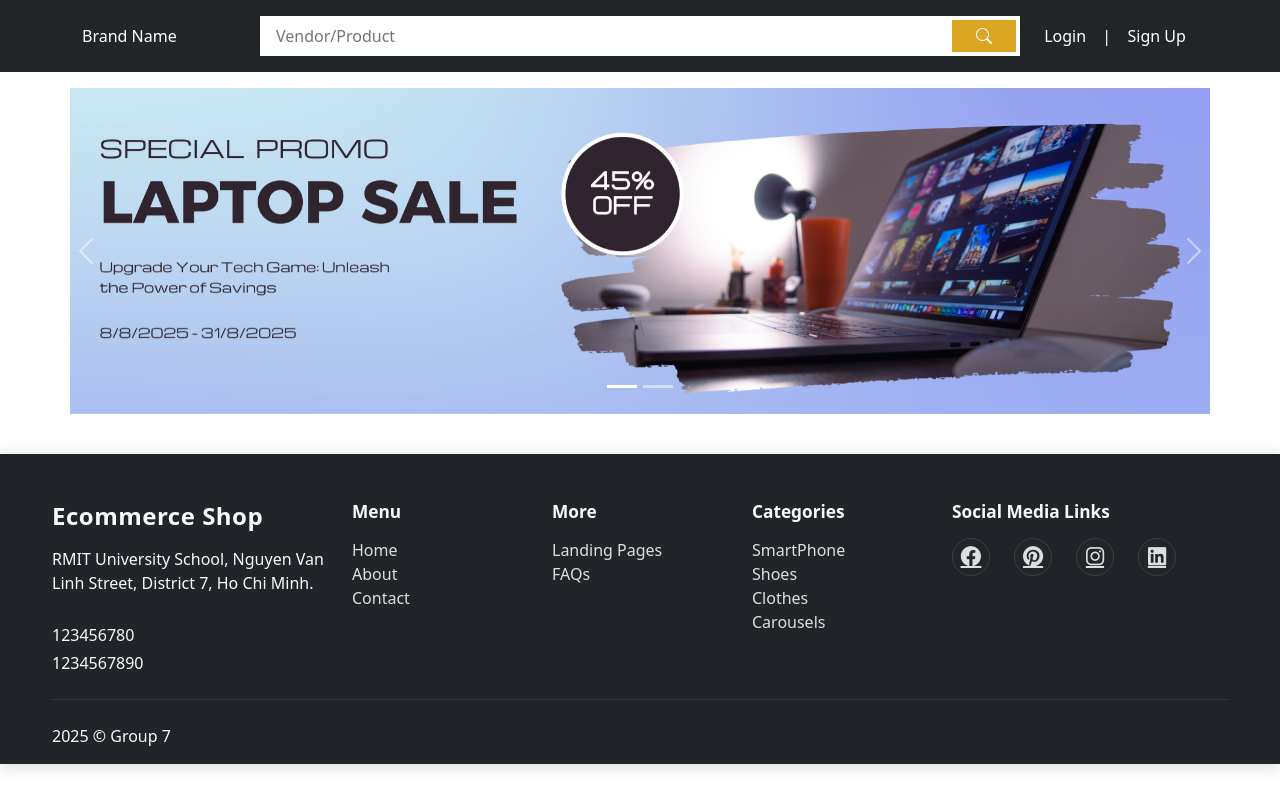
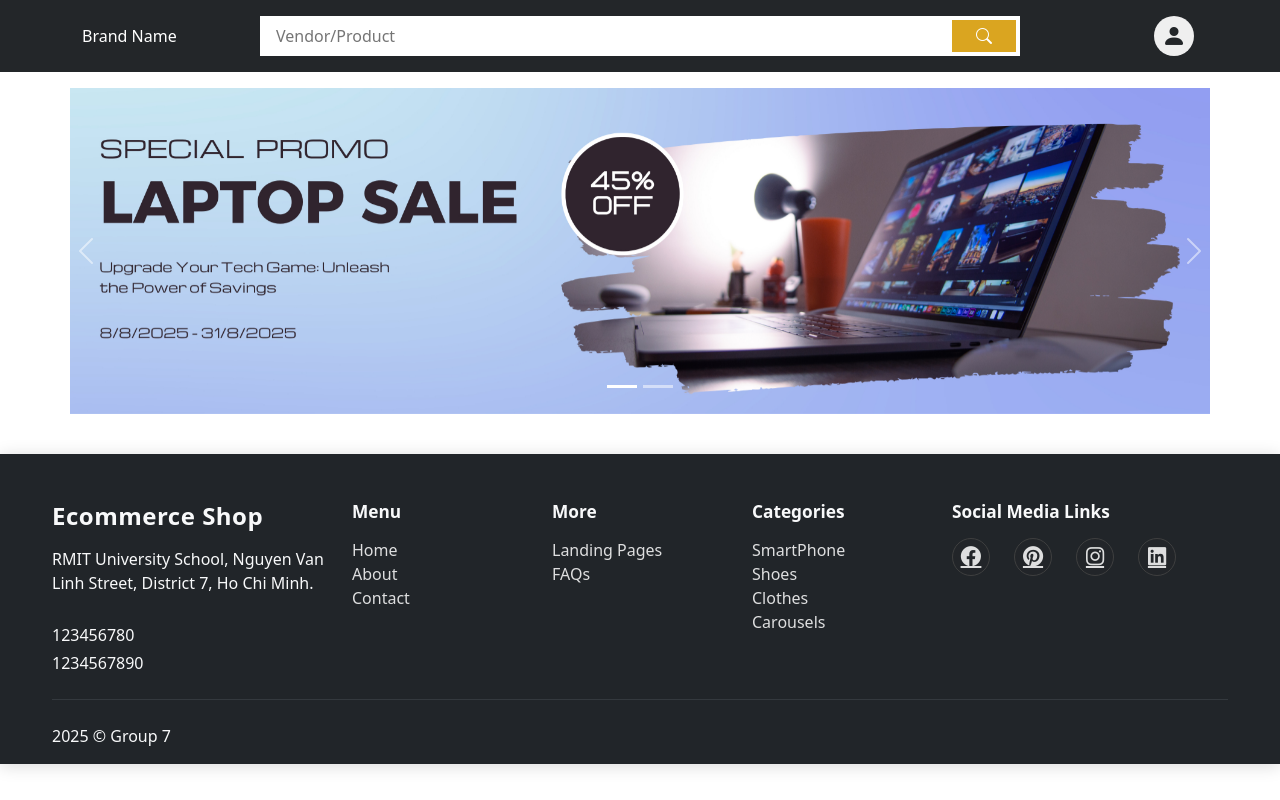
Before and after one commit to Vong1207/Group-Project-Fullstack, a React (Vite) app in the folder client/: page / in a window 1280 px wide. Built offline with nearby package versions, Linux system fonts and the light colour scheme.

Commit message:
Edit Navbar again based on discussion

```diff
--- a/client/src/pages/partials/Navbar.css
+++ b/client/src/pages/partials/Navbar.css
@@ -28,13 +28,16 @@ header {
         }
 
         & .profileContainer {
-            & p {
-                color: white;
-            }
+            & .profileBtn {
+                width: 2.5rem;
+                height: 2.5rem;
+                border: none;
+                border-radius: 50%;
 
-            & a {
-                text-decoration: none;
-                color: white;
+                & i {
+                    font-size: 1.5rem;
+                    color: var(--eerieBlack);
+                }
             }
         }
     }
--- a/client/src/pages/partials/Navbar.jsx
+++ b/client/src/pages/partials/Navbar.jsx
@@ -14,7 +14,7 @@ export default function Navbar() {
           </div>
 
           {/* Search Bar */}
-          <div className='col-lg-8 col-md-9 col-sm-8 col-7 ps-sm-0 pe-0'>
+          <div className='col-lg-8 col-sm-10 col-9 ps-sm-0 pe-0'>
             <form action="/search" method='GET'>
               <div className='d-flex justify-content-start searchBarContainer'>
                 <input className='ps-3 py-2' id='searchedName' name='searchedName' type="text" placeholder='Vendor/Product' />
@@ -26,10 +26,12 @@ export default function Navbar() {
           </div>
 
           {/* Login/SignUp/Profile */}
-          <div className='col-lg-2 col-md-3 col-sm-4 col-5 px-3 d-flex justify-content-around profileContainer'>
-            <Link to='/login'>Login</Link>
-            <p className='mb-0'>|</p>
-            <Link to='/signUp'>Sign Up</Link>
+          <div className='col-sm-2 col-3 px-3 d-flex justify-content-end profileContainer'>
+            <Link to='/signIn'>
+              <button type='button' className='profileBtn d-flex justify-content-center align-items-center p-0'>
+                <i className='bi bi-person-fill'></i>
+              </button>
+            </Link>
           </div>
         </div>
       </nav>
```
